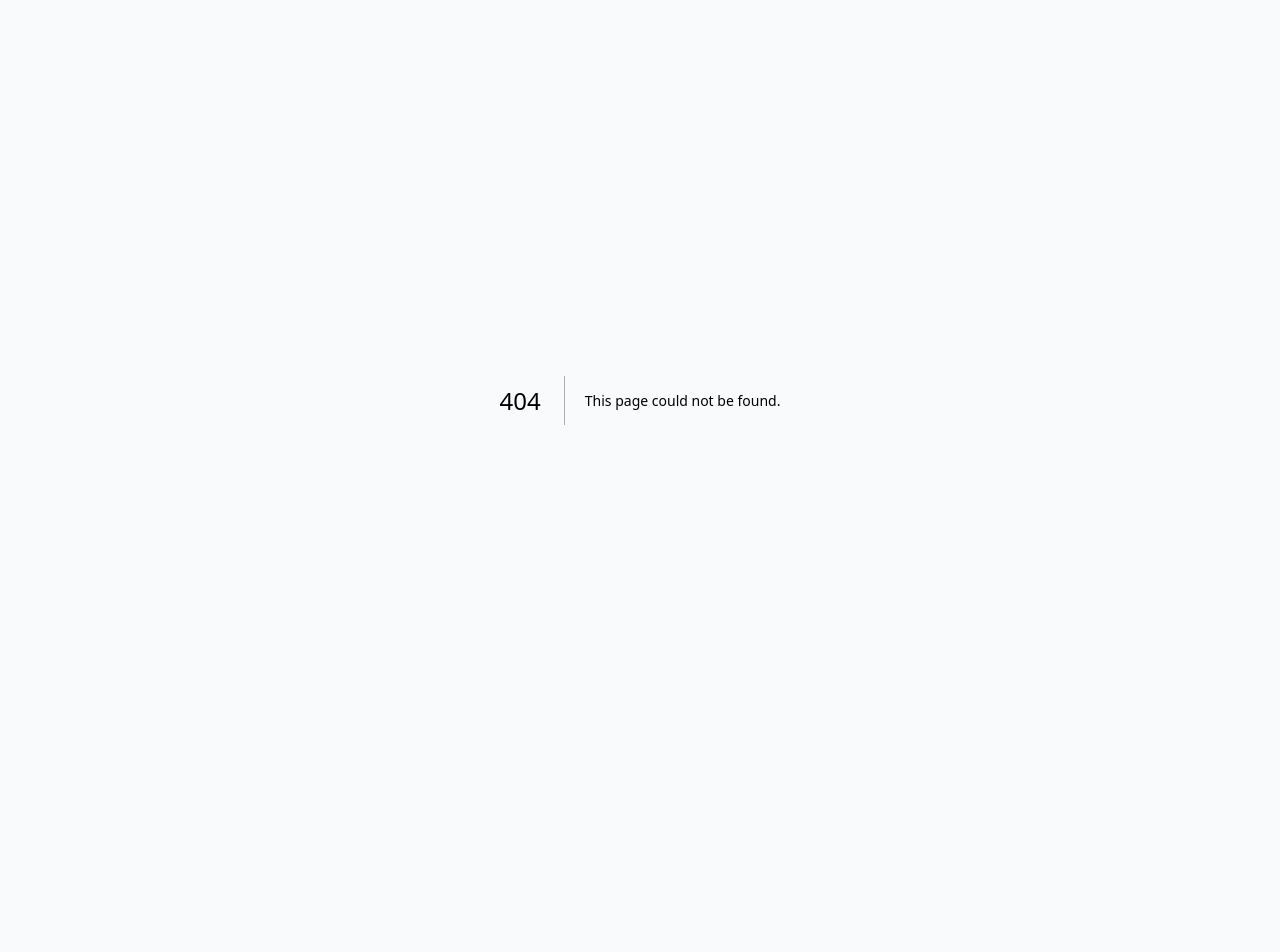
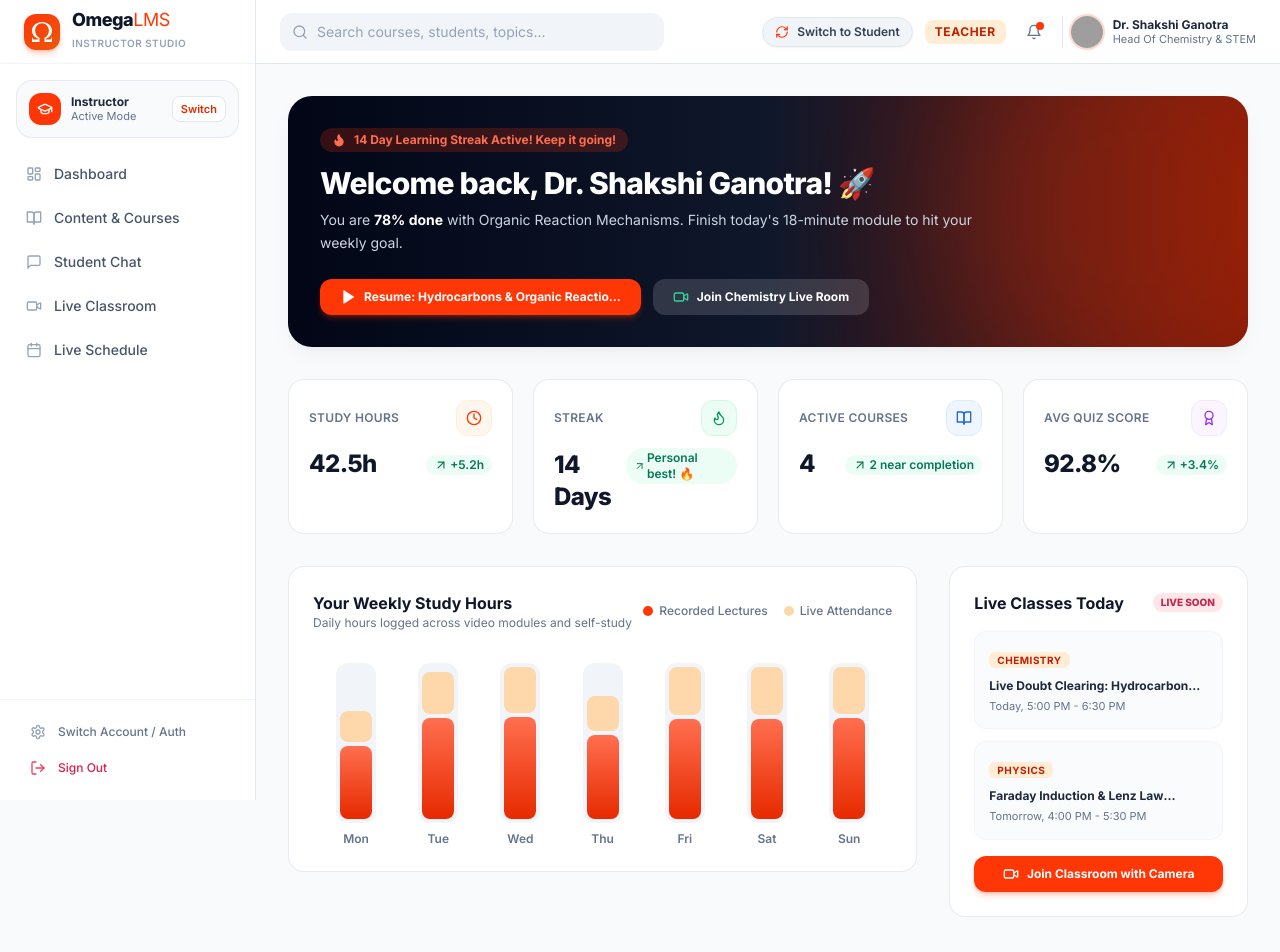
Before and after one commit to Rishabh7575/EDPlatform, a Next.js app: page /student in a window 1280 px wide. Before the commit this address had no page. Shown: the top 952 px of the page. Before the commit the page ends 800 px from the top, so only its background shows below. Built offline with nearby package versions, Linux system fonts and the light colour scheme; grey boxes are pictures that could not be loaded.

Commit message:
feat(student): build student dashboard with streak tracking and resume card

```diff
--- /dev/null
+++ b/src/app/student/page.js
@@ -0,0 +1,182 @@
+"use client";
+import { useState } from "react";
+import Sidebar from "@/components/Sidebar";
+import Header from "@/components/Header";
+import MetricCard from "@/components/MetricCard";
+import ActivityChart from "@/components/ActivityChart";
+import CourseCard from "@/components/CourseCard";
+import { useStore } from "@/lib/store";
+import {
+  Flame,
+  Clock,
+  BookOpen,
+  Award,
+  Play,
+  Video,
+  ArrowRight,
+  Sparkles
+} from "lucide-react";
+import Link from "next/link";
+
+// student learning dashboard
+export default function StudentDashboard() {
+  const store = useStore();
+  const [q, setQ] = useState("");
+
+  const { role, user, switchRole, crsList, metrics, sched } = store;
+
+  // currently active course to continue
+  const continueCourse = crsList[0] || {};
+
+  return (
+    <div className="flex min-h-screen bg-slate-50">
+      <Sidebar role={role} switchRole={switchRole} />
+
+      <div className="flex-1 flex flex-col min-w-0">
+        <Header role={role} user={user} switchRole={switchRole} q={q} setQ={setQ} />
+
+        <main className="p-8 max-w-7xl mx-auto w-full space-y-8">
+          {/* student hero banner */}
+          <div className="bg-gradient-to-r from-slate-950 via-slate-900 to-brand-900 rounded-3xl p-8 text-white shadow-elevated relative overflow-hidden">
+            <div className="relative z-10 max-w-2xl">
+              <div className="inline-flex items-center gap-2 px-3 py-1 rounded-full bg-brand-500/20 text-brand-400 text-xs font-bold backdrop-blur-md">
+                <Flame className="w-3.5 h-3.5 fill-current" />
+                <span>14 Day Learning Streak Active! Keep it going!</span>
+              </div>
+
+              <h2 className="text-3xl font-extrabold mt-3 tracking-tight">
+                Welcome back, {user?.name || "Rishabh"}! 🚀
+              </h2>
+              <p className="text-sm text-slate-300 mt-2 leading-relaxed">
+                You are <span className="text-white font-bold">78% done</span> with Organic Reaction Mechanisms. Finish today&apos;s 18-minute module to hit your weekly goal.
+              </p>
+
+              <div className="mt-6 flex flex-wrap gap-3">
+                <Link
+                  href={`/student/courses?id=${continueCourse.id}`}
+                  className="px-5 py-2.5 bg-brand-500 hover:bg-brand-600 text-white rounded-xl text-xs font-bold transition-all shadow-md shadow-brand-500/30 flex items-center gap-2"
+                >
+                  <Play className="w-4 h-4 fill-current" />
+                  <span>Resume: {continueCourse.title?.slice(0, 30)}...</span>
+                </Link>
+
+                <Link
+                  href="/videocall"
+                  className="px-5 py-2.5 bg-white/15 hover:bg-white/25 text-white rounded-xl text-xs font-bold transition-all backdrop-blur-md flex items-center gap-2"
+                >
+                  <Video className="w-4 h-4 text-emerald-400" />
+                  <span>Join Chemistry Live Room</span>
+                </Link>
+              </div>
+            </div>
+
+            <div className="absolute right-0 top-0 w-96 h-96 bg-brand-500/20 rounded-full blur-3xl pointer-events-none -mr-20 -mt-20"></div>
+          </div>
+
+          {/* KPI metrics */}
+          <div className="grid grid-cols-1 sm:grid-cols-2 lg:grid-cols-4 gap-5">
+            <MetricCard
+              label={metrics.hoursLearned?.label || "Study Hours"}
+              val={metrics.hoursLearned?.val || "42.5h"}
+              diff={metrics.hoursLearned?.diff || "+5.2h"}
+              up={metrics.hoursLearned?.up}
+              icon={Clock}
+              color="brand"
+            />
+            <MetricCard
+              label={metrics.streak?.label || "Streak"}
+              val={metrics.streak?.val || "14 Days"}
+              diff={metrics.streak?.diff || "Personal best! 🔥"}
+              up={metrics.streak?.up}
+              icon={Flame}
+              color="emerald"
+            />
+            <MetricCard
+              label={metrics.activeCourses?.label || "Active Courses"}
+              val={metrics.activeCourses?.val || "4"}
+              diff={metrics.activeCourses?.diff || "2 near completion"}
+              up={metrics.activeCourses?.up}
+              icon={BookOpen}
+              color="blue"
+            />
+            <MetricCard
+              label={metrics.quizAvg?.label || "Avg Quiz Score"}
+              val={metrics.quizAvg?.val || "92.8%"}
+              diff={metrics.quizAvg?.diff || "+3.4%"}
+              up={metrics.quizAvg?.up}
+              icon={Award}
+              color="purple"
+            />
+          </div>
+
+          {/* chart & live class banner */}
+          <div className="grid grid-cols-1 lg:grid-cols-3 gap-8">
+            <div className="lg:col-span-2">
+              <ActivityChart
+                data={metrics.weeklyActivity}
+                title="Your Weekly Study Hours"
+                subtitle="Daily hours logged across video modules and self-study"
+              />
+            </div>
+
+            {/* live class widget */}
+            <div className="bg-white rounded-2xl p-6 border border-slate-200/80 shadow-xs flex flex-col justify-between">
+              <div>
+                <div className="flex items-center justify-between mb-4">
+                  <h4 className="font-bold text-slate-900 text-base">Live Classes Today</h4>
+                  <span className="text-[10px] font-extrabold uppercase px-2 py-0.5 rounded-full bg-rose-100 text-rose-700 animate-pulse">
+                    Live Soon
+                  </span>
+                </div>
+
+                <div className="space-y-3">
+                  {sched?.slice(0, 2).map((s) => (
+                    <div key={s.id} className="p-3.5 rounded-xl border border-slate-100 bg-slate-50/70">
+                      <span className="text-[10px] font-bold uppercase tracking-wider px-2 py-0.5 rounded-md bg-orange-100 text-brand-700">
+                        {s.sub}
+                      </span>
+                      <h5 className="font-bold text-xs text-slate-800 mt-2 line-clamp-1">{s.topic}</h5>
+                      <p className="text-[11px] text-slate-500 mt-1">{s.time}</p>
+                    </div>
+                  ))}
+                </div>
+              </div>
+
+              <Link
+                href="/videocall"
+                className="w-full mt-4 py-2.5 bg-brand-500 hover:bg-brand-600 text-white rounded-xl text-xs font-bold flex items-center justify-center gap-2 transition-all shadow-md shadow-brand-500/25"
+              >
+                <Video className="w-4 h-4" />
+                <span>Join Classroom with Camera</span>
+              </Link>
+            </div>
+          </div>
+
+          {/* enrolled courses catalog */}
+          <div>
+            <div className="flex items-center justify-between mb-5">
+              <div>
+                <h3 className="text-lg font-extrabold text-slate-900">Your Enrolled Courses</h3>
+                <p className="text-xs text-slate-500">Pick up right where you left off</p>
+              </div>
+
+              <Link
+                href="/student/courses"
+                className="text-xs font-bold text-brand-600 hover:text-brand-700 flex items-center gap-1"
+              >
+                <span>View Full Syllabus</span>
+                <ArrowRight className="w-4 h-4" />
+              </Link>
+            </div>
+
+            <div className="grid grid-cols-1 sm:grid-cols-2 lg:grid-cols-4 gap-6">
+              {crsList.map((crs) => (
+                <CourseCard key={crs.id} crs={crs} role={role} />
+              ))}
+            </div>
+          </div>
+        </main>
+      </div>
+    </div>
+  );
+}
```
